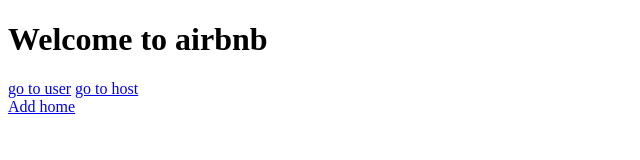
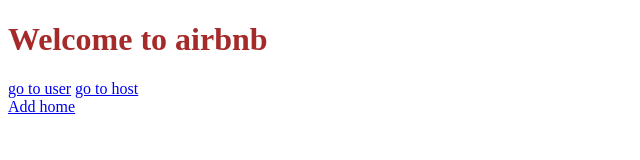
Before and after one commit to KaustubhaPundir/NodeJS, a website: page airbnb_backend/views/homepage.html in a window 1280 px wide. Shown: the whole page, without its empty margins (0-640 px from the left). Drawn offline with Linux system fonts and the light colour scheme; files that its build step writes are made by us from their sources.

```diff
--- a/airbnb_backend/app.js
+++ b/airbnb_backend/app.js
@@ -7,6 +7,7 @@
 import hostrouter from './routes/host.js';
 const __dirname = path.resolve('.');
 const app=express();
+app.use(express.static(path.join(rootDir,'public')))
 app.use((req,res,next)=>{
     console.log(__dirname);
     console.log(req.url,req.method);
--- a/airbnb_backend/package.json
+++ b/airbnb_backend/package.json
@@ -13,5 +13,10 @@
     "body-parser": "^1.20.3",
     "express": "^4.21.2",
     "nodemon": "^3.1.9"
+  },
+  "devDependencies": {
+    "autoprefixer": "^10.4.20",
+    "postcss": "^8.4.49",
+    "tailwindcss": "^3.4.17"
   }
 }
--- /dev/null
+++ b/airbnb_backend/public/homepage.css
@@ -0,0 +1,3 @@
+h1{
+    color: brown;
+}
--- a/airbnb_backend/views/homepage.html
+++ b/airbnb_backend/views/homepage.html
@@ -1,10 +1,10 @@
 <!DOCTYPE html>
 <html lang="en">
-
 <head>
     <meta charset="UTF-8">
     <meta name="viewport" content="width=device-width, initial-scale=1.0">
     <title>Document</title>
+    <link rel="stylesheet" href="homepage.css">
 </head>
 
 <body>
```
Also changed, not shown: airbnb_backend/views/404.html (+1 -0 lines), airbnb_backend/views/addHome.html (+1 -0 lines), airbnb_backend/views/homeaddedsuccess.html (+1 -0 lines), 1 other file.
